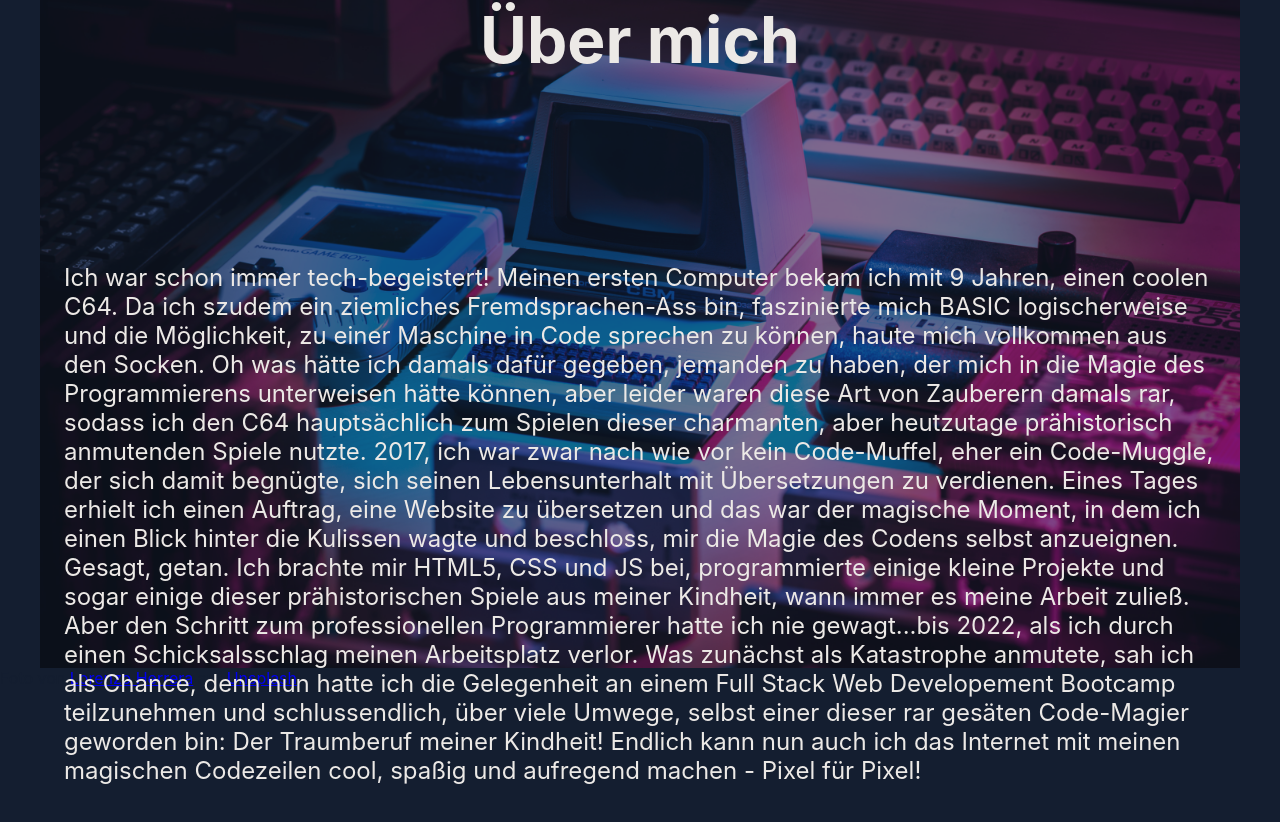
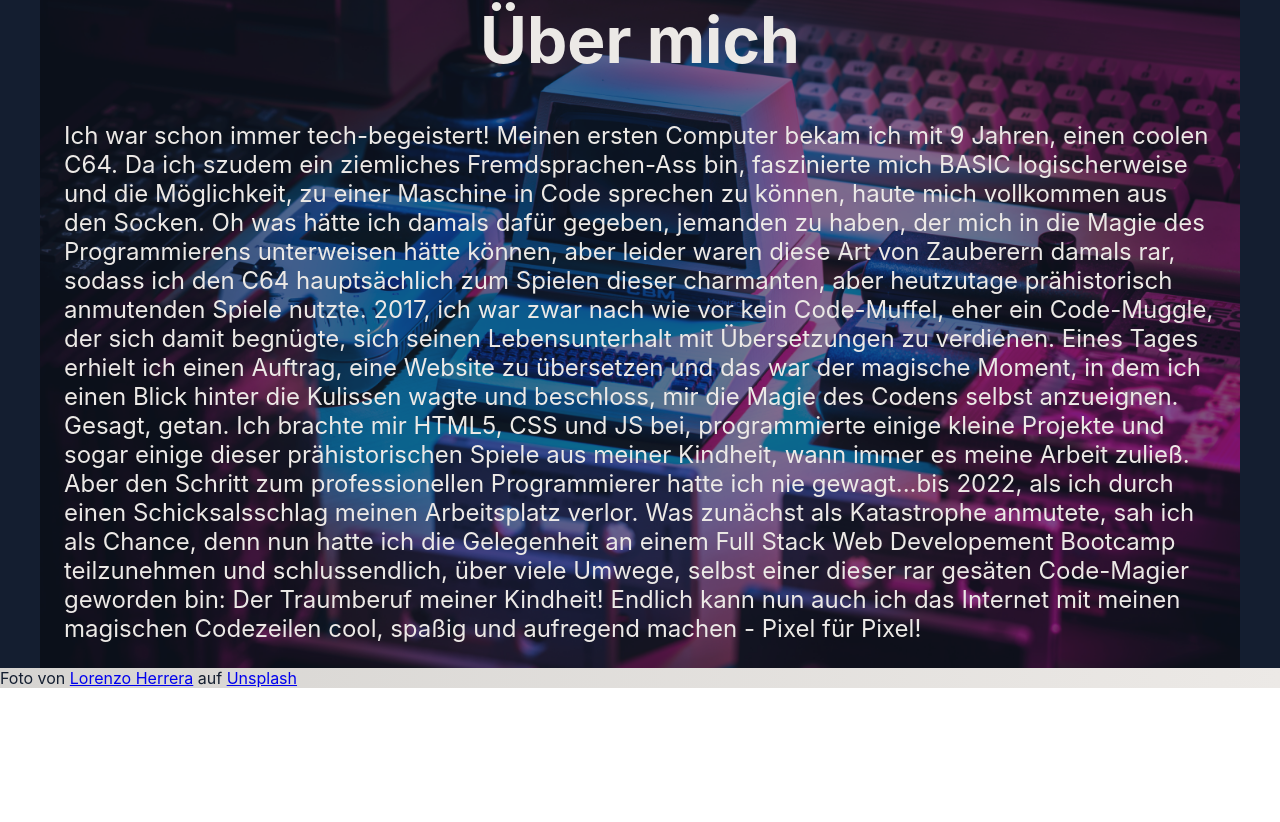
Before and after one commit to AndiS82/Portfolio-Page, a React (Create React App) app: page / in a window 1280 px wide. Shown: the part 1060-1882 px from the top of the page. After the commit the page ends 1748 px from the top, so only its background shows below. Built offline with nearby package versions, Linux system fonts and the light colour scheme.

Commit message:
debugged

```diff
--- a/src/components/AboutMe.css
+++ b/src/components/AboutMe.css
@@ -1,4 +1,5 @@
-.aboutMe{
+.aboutMeContainer{
+position: relative;
 display: flex;
 flex-direction: column;
 align-items: center;
@@ -6,24 +7,25 @@ justify-content: center;
 background-color: #141e30;
 }
 
-.C64{position: relative;
-    z-index: 1;
-    height: 100vh;
+.C64{
+height: 100vh;
 background-size: contain;
 opacity: 45%;
 }
 
-.aboutMe h2{
+.aboutMeContainer h2{
+    position: absolute;
+    top: 15%;
     margin: 1% 5%;
-    transform: translateY(-85vh);
 z-index: 2;
 font-size: 4rem;
 color: #ece9e6;
 }
 
-.aboutMe p{
+.aboutMeContainer p{
+    top: 30%;
+    position: absolute;
     margin: 1% 5%;
-    transform: translateY(-65vh);
 z-index: 2;
 font-size: 1.5rem;
 color: #ece9e6;
--- a/src/components/AboutMe.js
+++ b/src/components/AboutMe.js
@@ -11,10 +11,10 @@ export const AboutMeComponent = ({toggleLanguage, toggleTheme ,LanguageContext,
 
 
     return(
-        <div className="aboutMe">
+        <div className="aboutMeContainer">
             <img className="C64" src={image}></img>
-<h2>{AboutMe.h2}</h2>
-<p>{AboutMe.p}</p>
+            <h2>{AboutMe.h2}</h2>
+            <p>{AboutMe.p}</p>
         </div>
     )
 }
--- a/src/components/Footer.js
+++ b/src/components/Footer.js
@@ -1,5 +1,12 @@
-export const Footer = ()=>{
-    return(<>
+import {useContext } from 'react';
+import Languages from "../Data/Languages.json";
+
+export const Footer = ({toggleLanguage, toggleTheme ,LanguageContext, ThemeContext})=>{
+    const german = useContext(LanguageContext)
+    const theme = useContext(ThemeContext)
+    const Text = german.german;
+const {Home} = Languages[Text]
+    return(<div className="Footer" id={theme.theme}>
         Foto von <a href="https://unsplash.com/@lorenzoherrera?utm_source=unsplash&utm_medium=referral&utm_content=creditCopyText">Lorenzo Herrera</a> auf <a href="https://unsplash.com/de/fotos/p0j-mE6mGo4?utm_source=unsplash&utm_medium=referral&utm_content=creditCopyText">Unsplash</a>
-   </> )
+   </div> )
 }
--- a/src/components/Navbar.css
+++ b/src/components/Navbar.css
@@ -59,15 +59,6 @@ h4{
     color: #ece9e6;
 }
 
-.mouth{
-    margin-left: 50px;
-    position: relative;
-    top: -50px;
-    font-size: 4rem;
-    color: #ece9e6;
-    text-align: center;
-}
-
 #LI:hover{
     color: #04619F;
 }
--- a/src/pages/Home.js
+++ b/src/pages/Home.js
@@ -35,7 +35,7 @@ return (
 <AboutMeComponent toggleLanguage={toggleLanguage} toggleTheme={toggleTheme} LanguageContext={LanguageContext} ThemeContext={ThemeContext}/>
 </main>
 <footer>
-<Footer/>
+<Footer toggleLanguage={toggleLanguage} toggleTheme={toggleTheme} LanguageContext={LanguageContext} ThemeContext={ThemeContext}/>
 </footer>
     </div>
 )}
```
Also changed, not shown: src/Data/Languages.json (+1 -1 lines).
